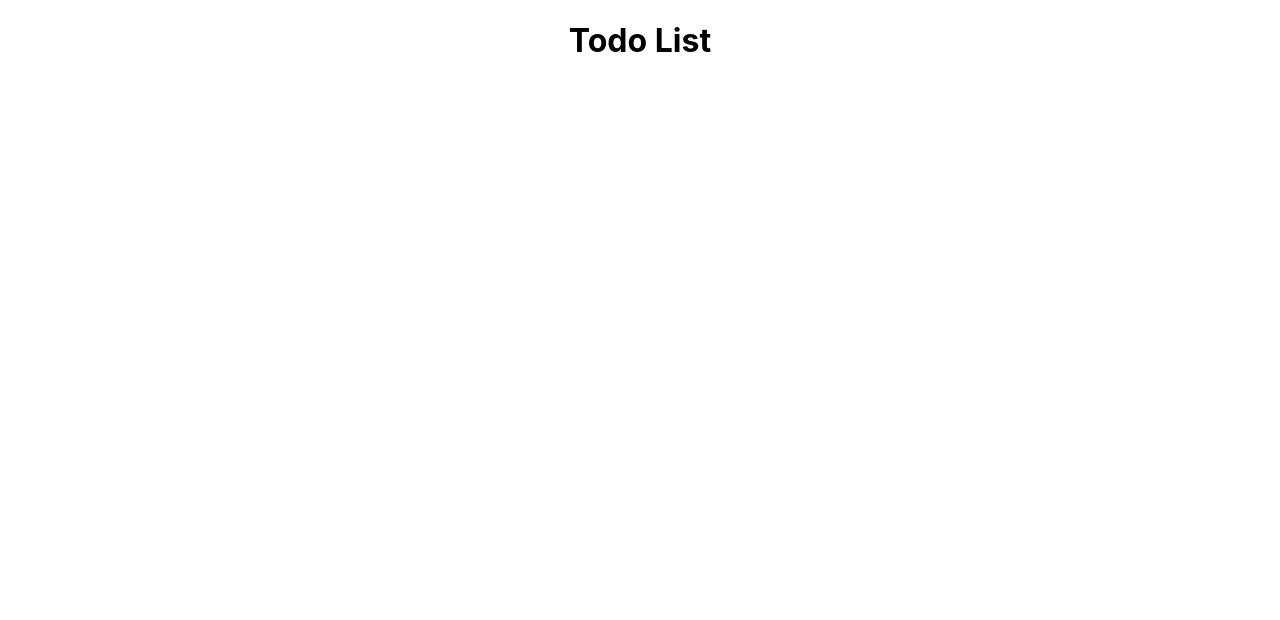
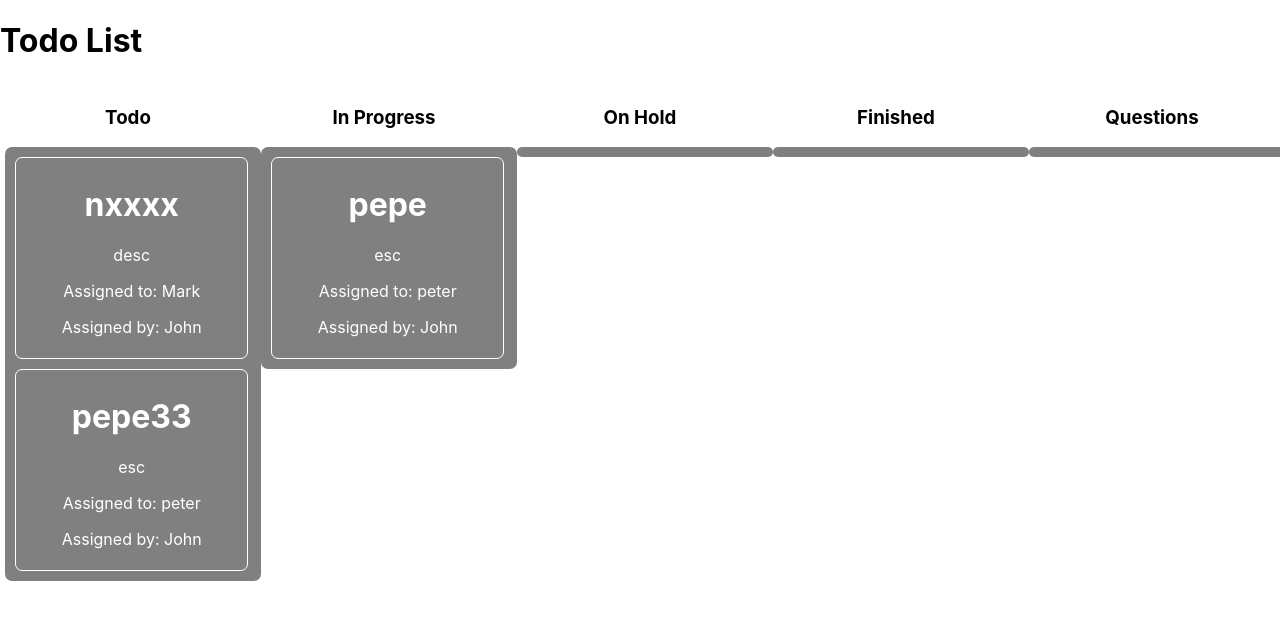
Before and after one commit to SuKaiwen/Small-Projects-5-TodoList, a React (Create React App) app: page / in a window 1280 px wide. Shown: the top 620 px of the page. Built offline with nearby package versions, Linux system fonts and the light colour scheme.

Commit message:
basic functionality and card css

```diff
--- a/package.json
+++ b/package.json
@@ -6,6 +6,7 @@
     "@testing-library/jest-dom": "^5.14.1",
     "@testing-library/react": "^11.2.7",
     "@testing-library/user-event": "^12.8.3",
+    "lodash": "^4.17.21",
     "react": "^17.0.2",
     "react-beautiful-dnd": "^13.1.0",
     "react-dom": "^17.0.2",
--- a/src/App.css
+++ b/src/App.css
@@ -36,3 +36,34 @@
     transform: rotate(360deg);
   }
 }
+
+.App{
+    display: flex;
+    width: 100%;
+    justify-content: left;
+    overflow-x: scroll;
+}
+
+.App .column {
+    width:30%;
+    min-width: 200px;
+    padding:5px;
+}
+
+.droppable-col{
+    width:100%;
+    background-color:gray;
+    padding:10px 0px 0px 10px;
+    border-radius: 7px;
+    display:flex;
+    flex-direction: column;
+}
+
+.item {
+    width:90%;
+    margin-bottom: 10px;
+    color:white;
+    border: 1px solid white;
+    padding: 5px;
+    border-radius: 7px;
+}
--- a/src/App.js
+++ b/src/App.js
@@ -1,16 +1,42 @@
 import logo from './logo.svg';
 import './App.css';
 import React, {useState} from 'react';
+import {DragDropContext, Droppable, Draggable} from 'react-beautiful-dnd';
+import _ from "lodash";
+
+const item = {
+    id:"13012",
+    name: "nxxxx",
+    desc: "desc",
+    assignedTo: "Mark",
+    assignedBy: "John"
+}
+
+const item2 = {
+    id:"123",
+    name: "pepe",
+    desc: "esc",
+    assignedTo:"peter",
+    assignedBy: "John",
+}
+
+const item3 = {
+    id:"12324",
+    name: "pepe33",
+    desc: "esc",
+    assignedTo:"peter",
+    assignedBy: "John",
+}
 
 function App() {
-  const {state, setState} = useState({
+  const [state, setState] = useState({
     "todo":{
         title: "Todo",
-        items: []
+        items: [item, item3]
     },
     "in-progress":{
         title:"In Progress",
-        items: []
+        items: [item2]
     },
     "on-hold":{
         title:"On Hold",
@@ -27,8 +53,53 @@ function App() {
   });
 
   return (
-    <div className="App">
+    <div>
       <h1>Todo List</h1>
+      <div className="App">
+      <DragDropContext onDragEnd={e => console.log(e)}>
+        {_.map(state, (data, key) => {
+            return (
+                <div key = {key} className="column">
+                    <h3>{data.title}</h3>
+                    <Droppable droppableId={key}>
+                        {(provided)=>{
+                            return(
+                                <div ref={provided.innerRef}
+                                    {...provided.droppableProps}
+                                    className={"droppable-col"}
+                                >
+                                    {data.items.map((x, index) => {
+                                        return (
+                                            <Draggable key={x.id} index={index} draggableId={x.id}>
+                                                {(provided) => {
+                                                    return(
+                                                        <div
+                                                            ref={provided.innerRef}
+                                                            {...provided.draggableProps}
+                                                            {...provided.dragHandleProps}
+                                                            className="item"
+                                                        >
+                                                            <h1>{x.name}</h1>
+                                                            <p>{x.desc}</p>
+                                                            <p>Assigned to: {x.assignedTo}</p>
+                                                            <p>Assigned by: {x.assignedBy}</p>
+                                                        </div>
+
+                                                    )
+                                                }}
+                                            </Draggable>
+                                        )
+                                    })}
+                                    {provided.placeholder}
+                                </div>
+                            )
+                        }}
+                    </Droppable>
+                </div>
+            )
+        })}
+      </DragDropContext>
+      </div>
     </div>
   );
 }
```
